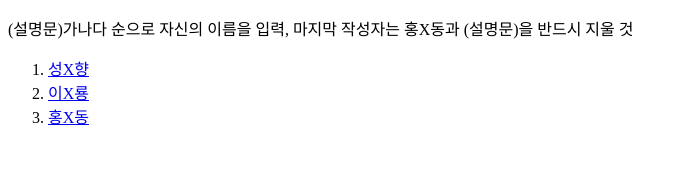
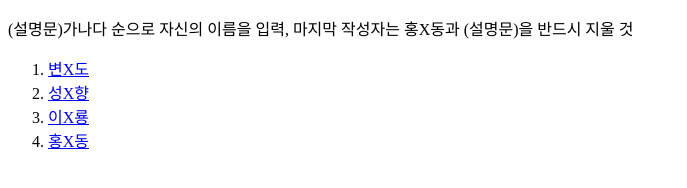
Before and after one commit to drmrlee2030/drmrlee2030.github.io, a plain HTML site: page WebContent/WEB-INF/20xx.html in a window 1280 px wide. Shown: the whole page, without its empty margins (0-687 px from the left). Drawn offline with nearby package versions, Linux system fonts and the light colour scheme.

Commit message:
Update 20xx.html

```diff
--- a/WebContent/WEB-INF/20xx.html
+++ b/WebContent/WEB-INF/20xx.html
@@ -10,6 +10,7 @@
 <body>
 <p>(설명문)가나다 순으로 자신의 이름을 입력, 마지막 작성자는 홍X동과 (설명문)을 반드시 지울 것</p>
 <ol type ="1">
+<li><a href="https://wwwwww.github.io/index.html" target="_blank">변X도</a></li>
 <li><a href="https://wwwwww.github.io/index.html" target="_blank">성X향</a></li>
 <li><a href="https://xxxxxx.github.io/index.html" target="_blank">이X룡</a></li>
 <li><a href="https://xxxxxx.github.io/index.html" target="_blank">홍X동</a></li>
```
